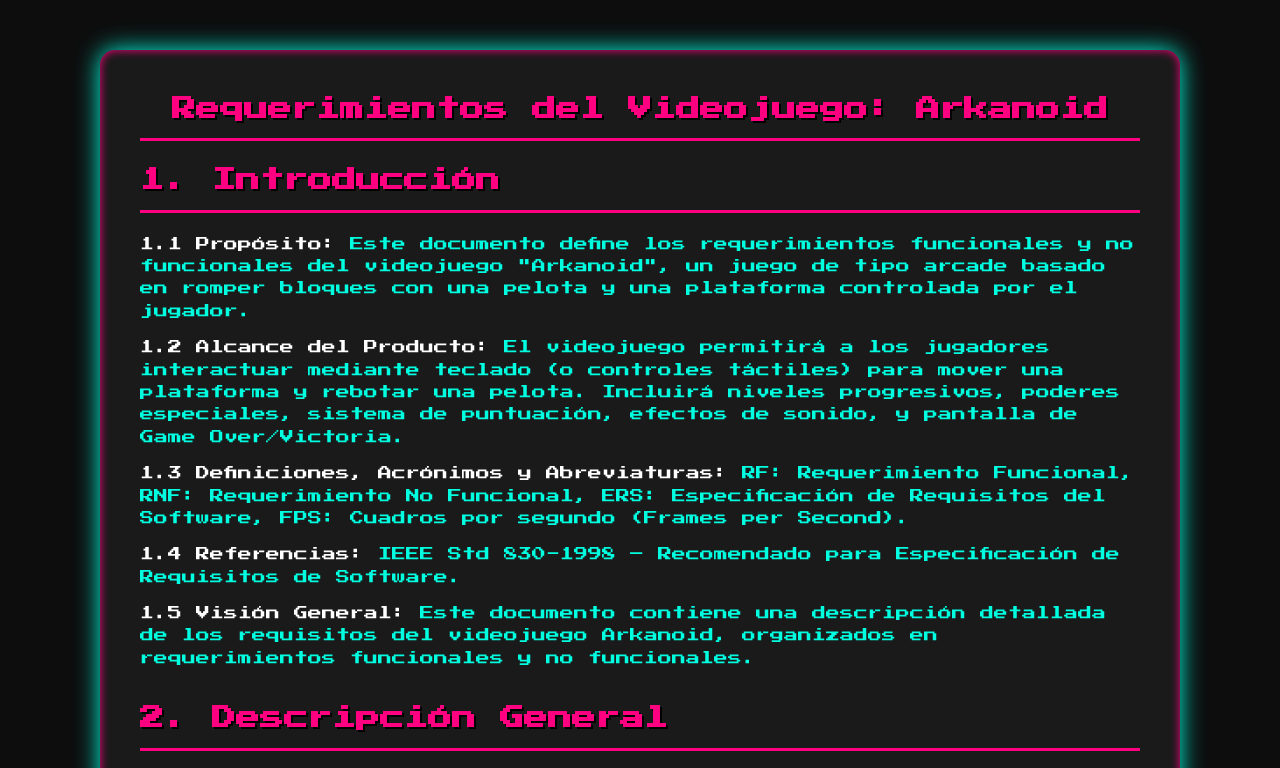
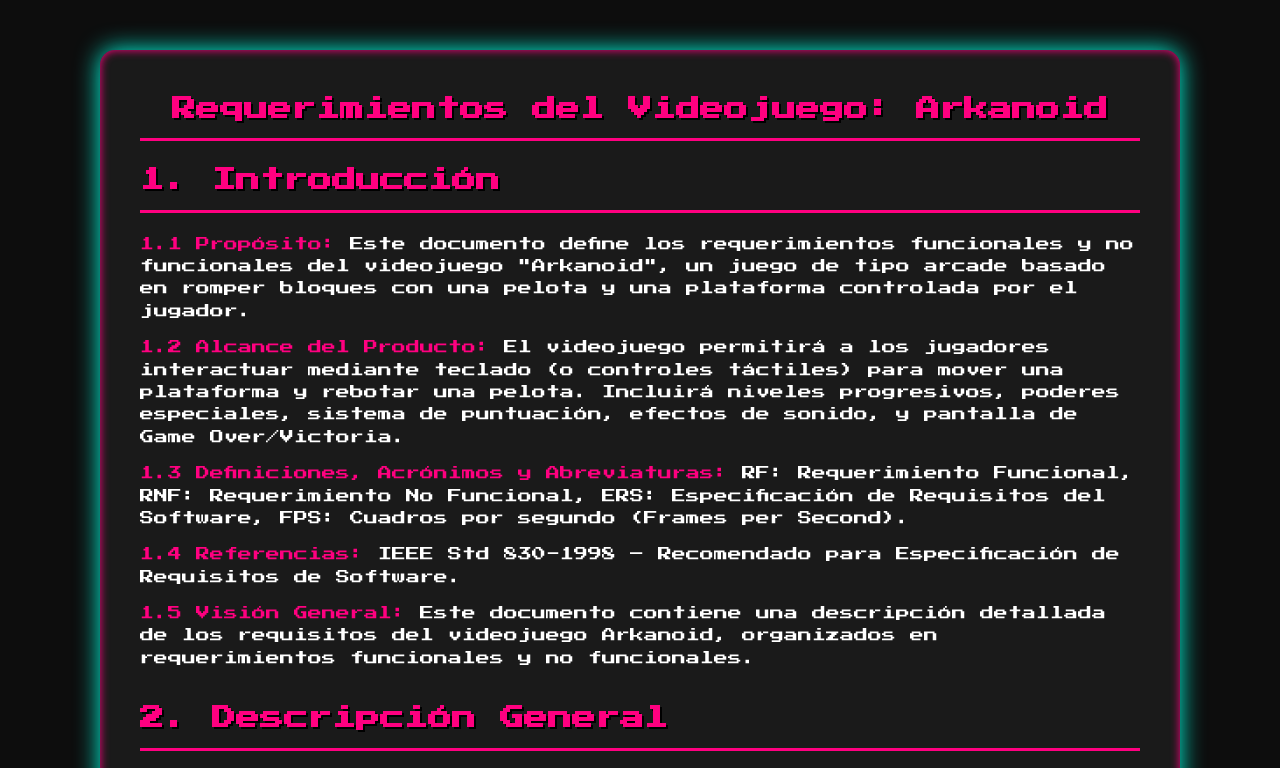
Before and after one commit to julianaMarin12/Requerimientos, a plain HTML site: page index.html in a window 1280 px wide. Shown: the top 768 px of the page. Drawn offline with Linux system fonts and the light colour scheme.

Commit message:
Body color

```diff
--- a/index.html
+++ b/index.html
@@ -9,7 +9,7 @@
 
     body {
       background-color: #0d0d0d;
-      color: #00ffe1;
+      color: white;
       font-family: 'Press Start 2P', monospace;
       padding: 20px;
       line-height: 1.6;
@@ -76,7 +76,7 @@
     }
 
     .highlight {
-      color: white;
+      color: #ff0080;
     }
 
   </style>
```
